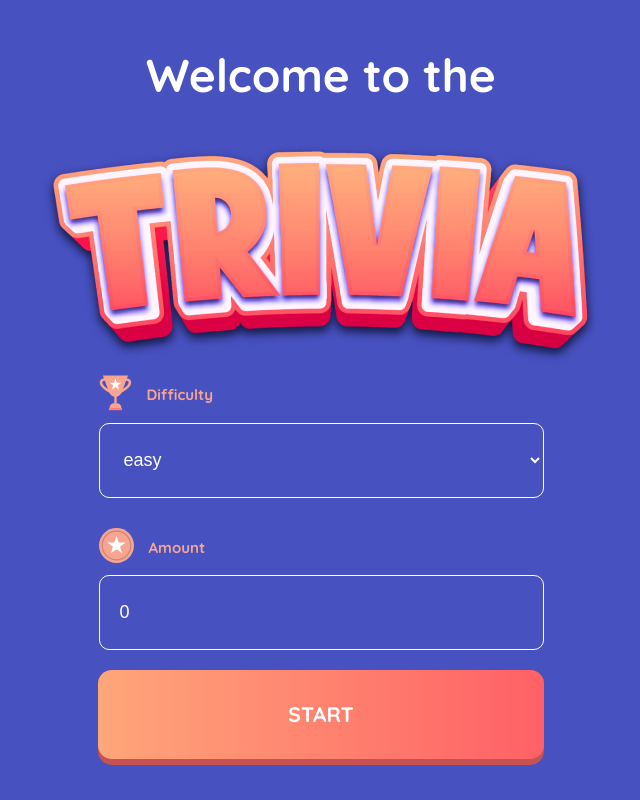
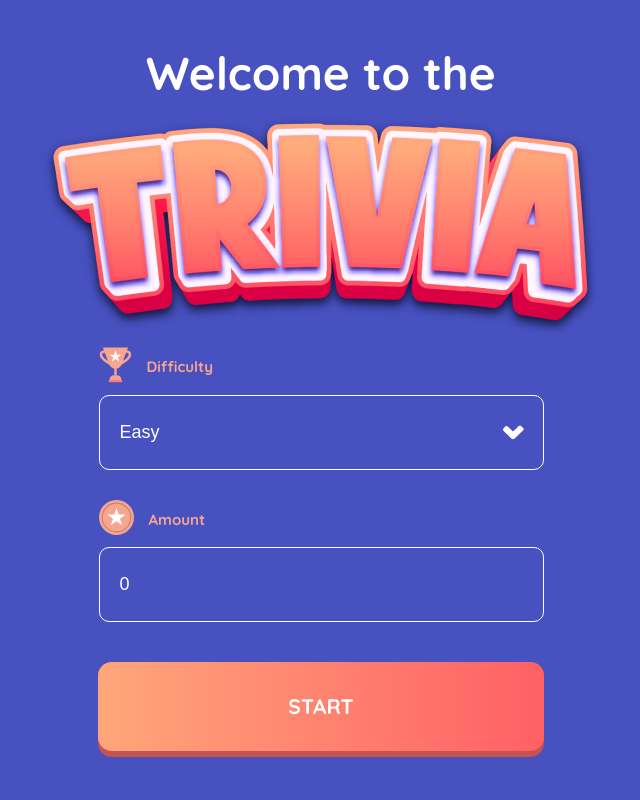
Before and after one commit to leodevbro/trivia-game, a React (Create React App) app: page / in a window 1280 px wide. Shown: the whole page, without its empty margins (319-959 px from the left). Built offline with nearby package versions, Linux system fonts and the light colour scheme.

Commit message:
built some transitions

```diff
--- a/src/App.scss
+++ b/src/App.scss
@@ -61,7 +61,7 @@ body {
     height: 95px;
     width: 446px;
 
-    margin: 20px;
+    margin: 40px 5px 5px 5px;
 
     border-radius: 14px;
     background: #c65252;
@@ -71,6 +71,7 @@ body {
         text-transform: uppercase;
         width: 100%;
         height: 89px;
+        transition: all 0.1s;
         border-radius: 14px;
         background: linear-gradient(90deg, #ffa67a 0%, #ff6065 100%);
 
@@ -177,7 +178,8 @@ body {
             font-size: 46px;
             font-style: normal;
             font-weight: 700;
-            line-height: 58px;
+            // line-height: 58px;
+            margin: 5px;
 
             text-align: center;
         }
@@ -213,7 +215,14 @@ body {
                     }
                 }
 
+                .containerOfSelect {
+                    position: relative;
                     .difficultySelect {
+                        position: relative;
+                        z-index: 10;
+                        -webkit-appearance: none;
+                        -moz-appearance: none;
+
                         outline: none;
                         color: white;
                         font-size: 18px;
@@ -227,15 +236,32 @@ body {
                         border-radius: 10px;
                         padding: 20px;
 
+                        text-transform: capitalize;
+
                         border: 1px solid white;
                         background: none;
                         &:focus {
                             outline: none;
                         }
 
+                        &:hover {
+                            cursor: pointer;
+                            box-shadow: rgba(255, 255, 255, 0.603) 0px 8px 24px;
+                            transition: all 0.2s;
+                        }
+
                         option {
+                            text-transform: capitalize;
                             color: white;
                             background-color: #4751c0;
+                        }
+                    }
+                    .arrowDownIcon {
+                        z-index: 4;
+                        position: absolute;
+                        right: 20px;
+                        top: 50%;
+                        transform: translateY(-50%);
                     }
                 }
             }
@@ -283,6 +309,11 @@ body {
 
                     &:focus {
                         outline: none;
+                    }
+
+                    &:hover {
+                        box-shadow: rgba(255, 255, 255, 0.603) 0px 8px 24px;
+                        transition: all 0.2s;
                     }
                 }
             }
@@ -495,7 +526,7 @@ body {
         }
         .allAnswers {
             max-height: 500px;
-            overflow-y: scroll;
+            overflow-y: auto;
             padding: 10px;
             scrollbar-width: thin;
         }
--- a/src/pages/WelcomePage.tsx
+++ b/src/pages/WelcomePage.tsx
@@ -3,6 +3,7 @@ import React, { ChangeEventHandler, useState } from "react";
 import triviaSrc from "../images/raster/trivia.png";
 import { ReactComponent as WinCupIcon } from "../images/vector/win-cup.svg";
 import { ReactComponent as StarIcon } from "../images/vector/star-circle.svg";
+import { ReactComponent as ArrowDownIcon } from "../images/vector/arrow-down.svg";
 import { useDispatch } from "react-redux";
 
 import { fetchStatements } from "../actions/statementsActions";
@@ -41,6 +42,8 @@ const WelcomePage: React.FC<{}> = () => {
                             </span>
                             <span className={"infoTitle"}>Difficulty</span>
                         </div>
+                        <div className={"containerOfSelect"}>
+                            <ArrowDownIcon className={"arrowDownIcon"} />
                             <select
                                 className={"difficultySelect"}
                                 value={difficultyLevel}
@@ -60,6 +63,7 @@ const WelcomePage: React.FC<{}> = () => {
                                     </option>
                                 ))}
                             </select>
+                        </div>
                     </div>
                     <div className={"cont2"}>
                         <div className={"info"}>
```
Also changed, not shown: src/images/vector/arrow-down.svg (added). Lines whose indentation alone changed are shown as unchanged.
